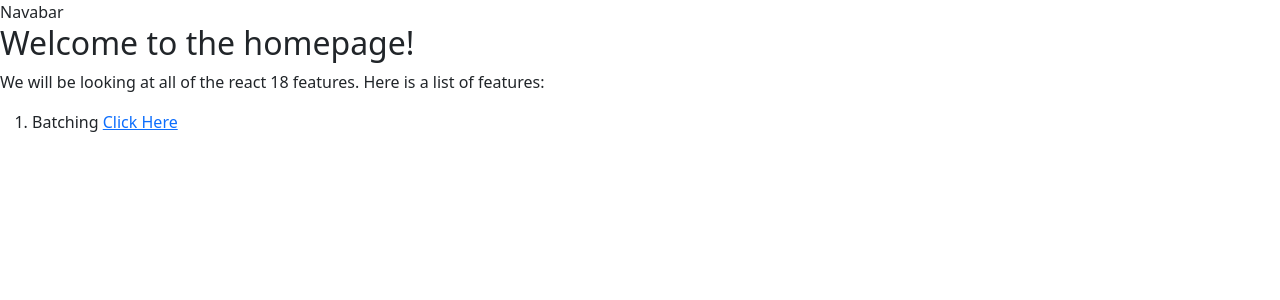
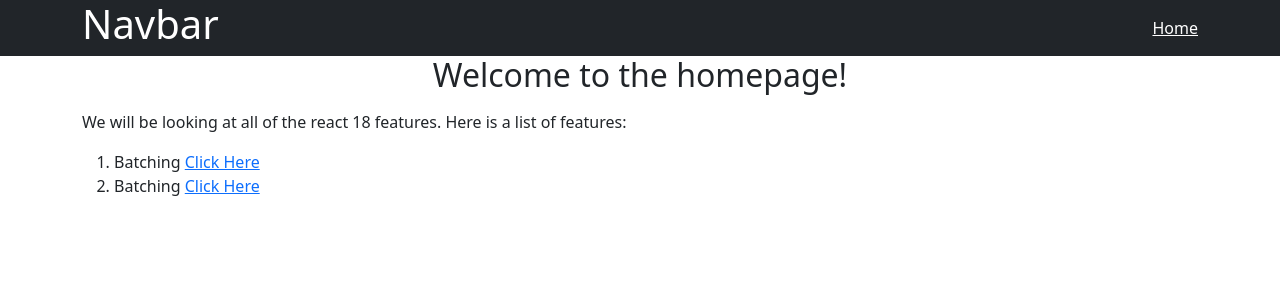
Before and after one commit to ModusCreateOrg/engineering-experiments, a React app in the folder react-18-features/: page / in a window 1280 px wide. Shown: the top 300 px of the page. Built offline with nearby package versions, Linux system fonts and the light colour scheme.

Commit message:
added styling

```diff
--- a/react-18-features/package.json
+++ b/react-18-features/package.json
@@ -39,6 +39,7 @@
     "react": "^18.0.0-beta-fdc1d617a-20211118",
     "react-dom": "^18.0.0-beta-fdc1d617a-20211118",
     "react-hot-loader": "^4.13.0",
-    "react-router-dom": "6"
+    "react-router-dom": "6",
+    "style-loader": "^3.3.1"
   }
 }
--- a/react-18-features/src/App.js
+++ b/react-18-features/src/App.js
@@ -2,6 +2,7 @@ import {Routes, Route} from 'react-router-dom'
 import Home from 'pages/Home'
 import Navbar from 'components/Navbar'
 import Batching from 'pages/Batching'
+import 'bootstrap/dist/css/bootstrap.min.css'
 
 const App = () => (
   <div>
--- a/react-18-features/src/components/Navbar.js
+++ b/react-18-features/src/components/Navbar.js
@@ -1,6 +1,20 @@
+import {Link} from 'react-router-dom'
+
 const Navbar = () => (
   <>
-    <header>Navabar</header>
+    <header className="bg-dark text-white">
+      <div className="d-flex justify-content-between container align-items-center">
+        <h1>Navbar</h1>
+        <nav className="flex">
+          <div>
+            <Link to="/" className="text-white">
+              {' '}
+              Home
+            </Link>
+          </div>
+        </nav>
+      </div>
+    </header>
   </>
 )
 
--- a/react-18-features/src/index.js
+++ b/react-18-features/src/index.js
@@ -1,7 +1,6 @@
 import {createRoot} from 'react-dom'
 import {BrowserRouter} from 'react-router-dom'
 import App from './App'
-import 'bootstrap/dist/css/bootstrap.min.css'
 
 const container = document.getElementById('app')
 // Create a root.
--- a/react-18-features/src/pages/Batching.js
+++ b/react-18-features/src/pages/Batching.js
@@ -1,9 +1,44 @@
-const Batching = () => (
-  <>
-    <main>
-      <h2>Batching</h2>
-    </main>
-  </>
-)
+import {useEffect, useState} from 'react'
+
+const Batching = () => {
+  const [numberState, setNumberState] = useState(0)
+  const [switchState, setSwitchState] = useState(false)
+  const [renderState, setRenderState] = useState(0)
+
+  const handleClick = () => {
+    setNumberState((n) => n + 1)
+    setSwitchState(!switchState)
+  }
+
+  useEffect(() => {
+    setRenderState((n) => n + 1)
+  }, [numberState, switchState])
+  return (
+    <>
+      <main className="p-3">
+        <h2>Batching</h2>
+        <div>
+          <div className="flex mb-4">
+            <button
+              className="btn btn-primary"
+              type="button"
+              onClick={handleClick}
+            >
+              Click here to increment number anmd toggle switch together
+            </button>
+          </div>
+          <p>times number switched: {numberState} </p>
+          <p>switch currently: {switchState ? 'off' : 'on'} </p>
+          <p>times page has rendered: {renderState} </p>
+
+          <p>
+            This is a built in feature provided by React where multiple changes
+            will not cause more renders, thus improving performance
+          </p>
+        </div>
+      </main>
+    </>
+  )
+}
 
 export default Batching
--- a/react-18-features/src/pages/Home.js
+++ b/react-18-features/src/pages/Home.js
@@ -2,8 +2,8 @@ import {Link} from 'react-router-dom'
 
 const Home = () => (
   <>
-    <main>
-      <h2>Welcome to the homepage!</h2>
+    <main className="container">
+      <h2 className="text-center mb-3">Welcome to the homepage!</h2>
       <p>
         We will be looking at all of the react 18 features. Here is a list of
         features:
@@ -13,6 +13,9 @@ const Home = () => (
         <li>
           Batching <Link to="/batching">Click Here</Link>
         </li>
+        <li>
+          Batching <Link to="/batching">Click Here</Link>
+        </li>
       </ol>
     </main>
   </>
--- a/react-18-features/webpack.config.js
+++ b/react-18-features/webpack.config.js
@@ -14,8 +14,8 @@ module.exports = {
         use: ['babel-loader'],
       },
       {
-        test: /\.css$/,
-        use: 'css-loader',
+        test: /\.css$/i,
+        use: ['style-loader', 'css-loader'],
       },
     ],
   },
```
Also changed, not shown: 1 other file (tests, documents, lock files or other folders).
